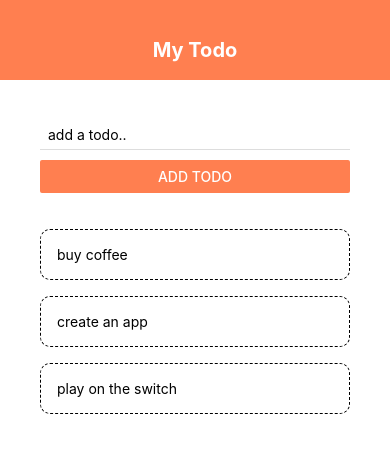
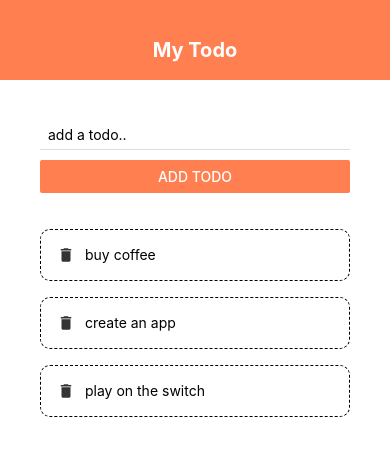
Before and after one commit to akashsheelavant/TodoProjectExpo, a React Native app: screen / in a window 390 px wide. Shown: the top 456 px of the page. Built offline with nearby package versions, Linux system fonts and the light colour scheme.

Commit message:
Adding icons.

```diff
--- a/App.js
+++ b/App.js
@@ -64,7 +64,7 @@
     backgroundColor: 'coral',
   },
   content: {
-    padding: 40
+    padding: 40,
   },
   list: {
     marginTop: 20
--- a/components/todoItem.js
+++ b/components/todoItem.js
@@ -1,10 +1,14 @@
 import React from "react";
-import { StyleSheet, Text, TouchableOpacity } from "react-native";
+import { StyleSheet, Text, TouchableOpacity, View } from "react-native";
+import { MaterialIcons } from '@expo/vector-icons'
 
 export default function TodoItem({ item, handleTap }) {
     return (
         <TouchableOpacity onPress={() => handleTap(item.key)}>
-            <Text style={styles.title}>{item.text}</Text>
+            <View style={styles.title}>
+                <MaterialIcons name='delete' size={18} color='#333' />
+                <Text style={styles.titleText}>{item.text}</Text>
+            </View>
         </TouchableOpacity>
     )
 }
@@ -16,6 +20,10 @@
         bordercolor: "#bbb",
         borderWidth: 1,
         borderStyle: 'dashed',
-        borderRadius: 10
+        borderRadius: 10,
+        flexDirection: 'row'
+    },
+    titleText: {
+        marginLeft: 10
     }
 })
```
